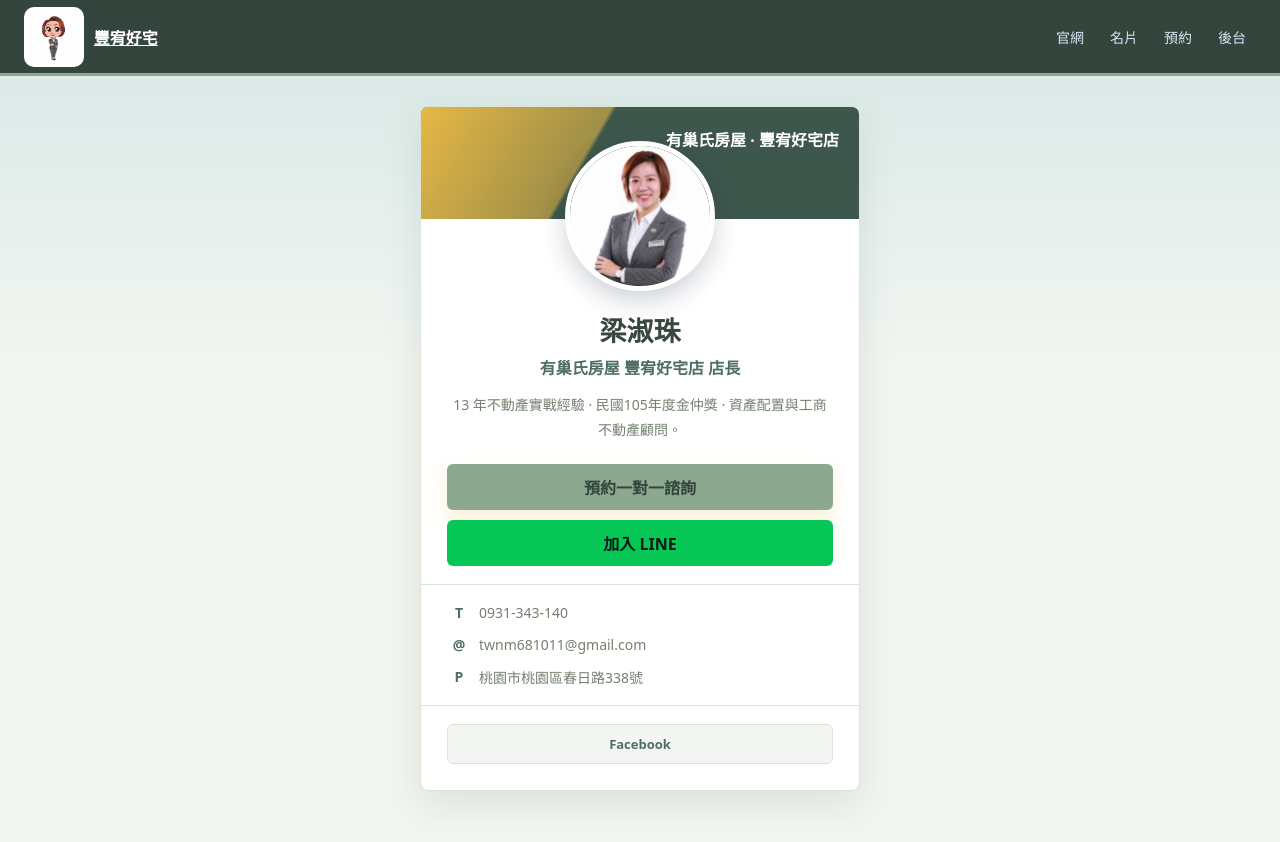
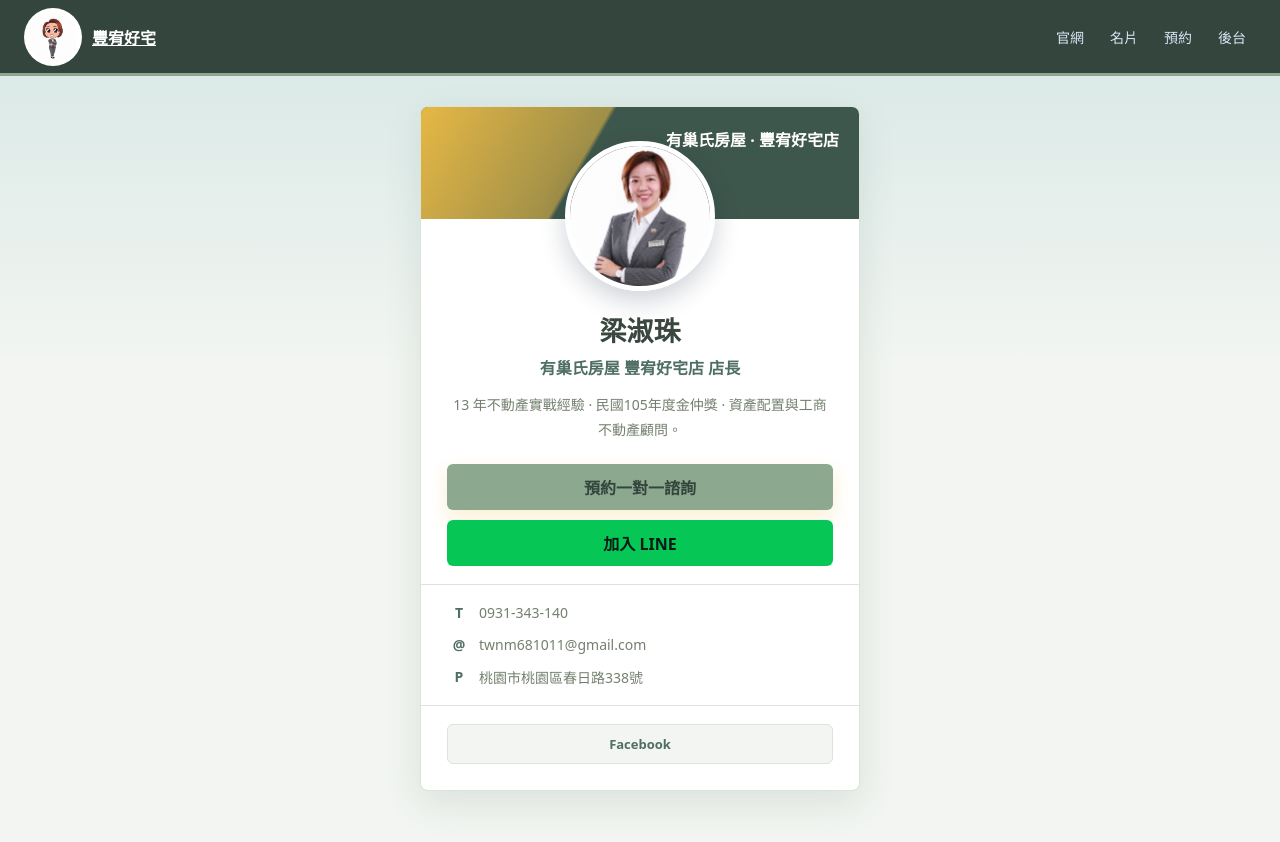
Before and after one commit to twnm681011/liang-shuzhu-booking-system, a Next.js app: page /card in a window 1280 px wide. Shown: the top 842 px of the page. Built offline with nearby package versions, Linux system fonts and the light colour scheme.

Commit message:
後台娃娃標誌改為圓形白底

```diff
--- a/src/app/globals.css
+++ b/src/app/globals.css
@@ -84,12 +84,13 @@
 }
 
 .brand-logo {
-  height: 60px;
-  width: auto;
-  border-radius: 10px;
+  width: 58px;
+  height: 58px;
+  border-radius: 50%;
   background: #fff;
   object-fit: contain;
-  padding: 2px 4px;
+  padding: 4px;
+  flex-shrink: 0;
 }
 
 .topnav {
```
